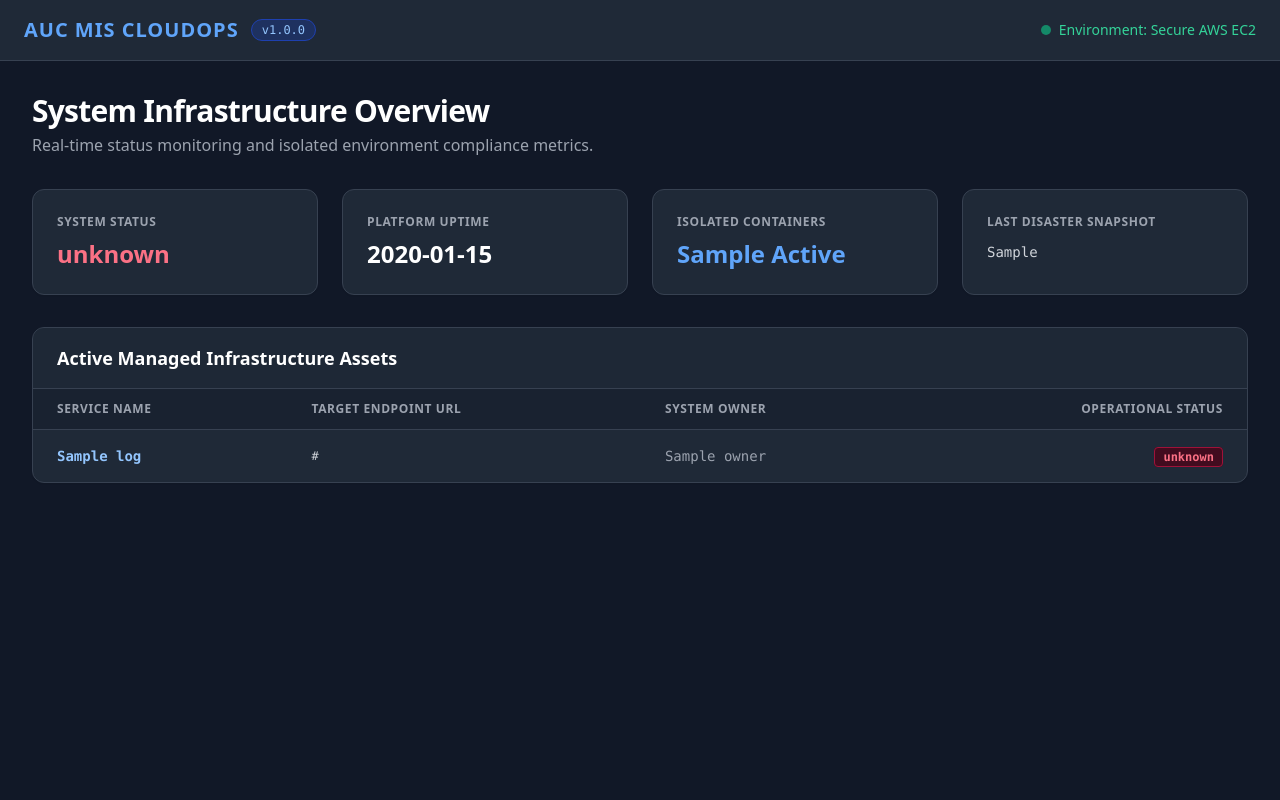
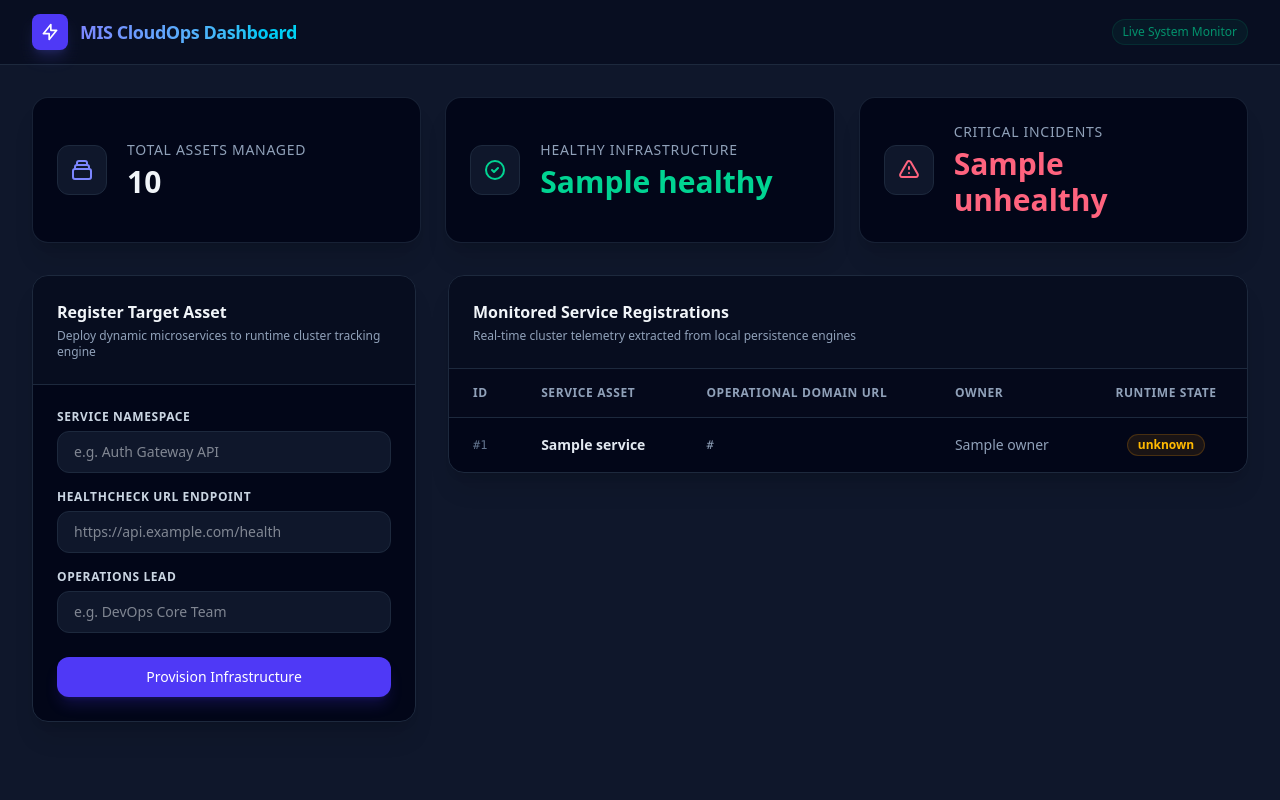
Before and after one commit to beabgirma/mis-cloudops-dashboard, a FastAPI app: template app/templates/dashboard.html in a window 1280 px wide. Run offline with FastAPI, Linux system fonts and the light colour scheme; the template is opened without the code that fills it: most values are stand-ins (such as "Sample title", 1, 10 or a date in 2020); some libraries are stand-ins or nearby versions.

Commit message:
Added Redis to this project

```diff
--- a/app/main.py
+++ b/app/main.py
@@ -1,58 +1,121 @@
+import asyncio
+import subprocess
+import os
+import sys
 from contextlib import asynccontextmanager
-from fastapi import FastAPI, Request
-from fastapi.responses import HTMLResponse
+from fastapi import FastAPI, Request, Form
+from fastapi.responses import HTMLResponse, RedirectResponse
 from fastapi.templating import Jinja2Templates
+from types import SimpleNamespace
 
-from app.routers import services_router
-from app.repositories.service_repo import list_service_records
 from app.database import init_db
+from app.repositories.service_repo import list_service_records, create_service_record
+from app.health_checker import monitor_services_loop
+from app.redis_client import send_redis_command
+from app.routers.services_router import router as services_router
 
-# 1. Database and App Lifespan Management
+redis_process = None
+
 @asynccontextmanager
 async def lifespan(app: FastAPI):
+    app_dir = os.path.dirname(os.path.abspath(__file__))               # app/
+    project_root = os.path.dirname(app_dir)                            # MIS-cloud-dashboard/
+    parent_dir = os.path.dirname(project_root)                         # Sibling container folder
+
+    # Strategy A: Look for it as a sibling directory
+    redis_script_path = os.path.join(parent_dir, "mini-redis", "server.py")
+
+    # Strategy B: Fallback if mini-redis is inside the dashboard folder (this will trip now!)
+    if not os.path.exists(redis_script_path):
+        redis_script_path = os.path.join(project_root, "mini-redis", "server.py")
+
+    if os.path.exists(redis_script_path):
+        redis_process = subprocess.Popen(
+            [sys.executable, redis_script_path],
+            stdout=subprocess.DEVNULL,
+            stderr=subprocess.DEVNULL
+        )
+        # Give the TCP port listener a moment to initialize and bind
+        await asyncio.sleep(1.0)
+
+    # Setup standard SQLite table structure
     init_db()
+
+    # Spin up the background network URL ping daemon loop
+    asyncio.create_task(monitor_services_loop())
+
     yield
 
-# 2. Application Initialization
-app = FastAPI(title="MIS CloudOps Dashboard", lifespan=lifespan)
+    # Clean shutdown of the Redis sub-process engine
+    if redis_process:
+        redis_process.terminate()
+        redis_process.wait()
 
-# 3. Template Configuration & Router Registration
+app = FastAPI(lifespan=lifespan)
 templates = Jinja2Templates(directory="app/templates")
-app.include_router(services_router.router)
 
-# 4. Root Dashboard View Route
+# Mount dynamic routers
+app.include_router(services_router)
+
 @app.get("/", response_class=HTMLResponse)
 async def read_dashboard(request: Request):
-    db_services = list_service_records()
+    # Fetch active assets out of SQLite persistence engine
+    services_list = list_service_records()
 
-    # Calculate global metrics
-    total_services = len(db_services)
+    enriched_services = []
+    total_count = len(services_list)
+    healthy_count = 0
+    unhealthy_count = 0
 
-    # Safely extract status whether the service is an object or a dictionary
-    def get_status(s):
-        return getattr(s, 'status', None) or (s.get('status') if isinstance(s, dict) else None)
+    for s in services_list:
+        # Pull ephemeral real-time health updates out of the Redis structures using the aligned pattern
+        status = send_redis_command(f"GET service:{s['id']}:status")
+        if not status:
+            status = "REDIS_DOWN"
 
-    active_services = sum(1 for s in db_services if get_status(s) == 'operational')
+        if status == "Healthy":
+            healthy_count += 1
+        elif status == "Unhealthy":
+            unhealthy_count += 1
 
-    # Determine global system status for the template's metrics block
-    # If there are services and all of them are operational, system is Operational. Otherwise, Degraded.
-    if total_services > 0 and active_services == total_services:
-        system_status = "Operational"
-    else:
-        system_status = "Degraded"
+        enriched_services.append({
+            "id": s["id"],
+            "name": s["name"],
+            "url": s["url"],
+            "owner": s["owner"],
+            "status": status
+        })
 
-    # Wrap inside the 'metrics' object the template expects
     metrics = {
-        "status": system_status
+        "total": total_count,
+        "healthy": healthy_count,
+        "unhealthy": unhealthy_count
     }
 
+    # Pass request as the first positional argument to clear deprecation warnings cleanly
     return templates.TemplateResponse(
         request,
         "dashboard.html",
         {
-            "total_services": total_services,
-            "active_services": active_services,
-            "db_services": db_services,
+            "services": enriched_services,
             "metrics": metrics
         }
     )
+
+@app.post("/services/add")
+async def add_new_service(
+    name: str = Form(...),
+    url: str = Form(...),
+    owner: str = Form(...)
+):
+    """Inserts a user-submitted service asset using SimpleNamespace to match dot-notation requirements."""
+    service_data = SimpleNamespace(
+        name=name,
+        url=url,
+        owner=owner
+    )
+
+    create_service_record(service_data)
+
+    # Redirect back to home screen to refresh dashboard stats instantly
+    return RedirectResponse(url="/", status_code=303)
--- a/app/templates/dashboard.html
+++ b/app/templates/dashboard.html
@@ -3,102 +3,132 @@
 <head>
     <meta charset="UTF-8">
     <meta name="viewport" content="width=device-width, initial-scale=1.0">
-    <title>AUC MIS CloudOps Dashboard</title>
-    <!-- Tailwind CSS CDN for instant responsive styling -->
-    <script src="https://cdn.tailwindcss.com"></script>
+    <title>MIS CloudOps Dashboard</title>
+    <!-- Tailwind CSS for rapid dashboard styling -->
+    <script src="https://cdn.jsdelivr.net/npm/@tailwindcss/browser@4"></script>
 </head>
-<body class="bg-gray-900 text-gray-100 font-sans min-h-screen">
+<body class="bg-slate-900 text-slate-100 min-h-screen font-sans">
 
-    <!-- Navbar -->
-    <nav class="bg-gray-800 border-b border-gray-700 px-6 py-4 flex justify-between items-center">
+    <!-- Header Navigation Panel -->
+    <header class="border-b border-slate-800 bg-slate-950/50 backdrop-blur-md sticky top-0 z-50">
+        <div class="max-w-7xl mx-auto px-4 sm:px-6 lg:px-8 h-16 flex items-center justify-between">
             <div class="flex items-center space-x-3">
-            <span class="text-xl font-bold tracking-wider text-blue-400">AUC MIS CLOUDOPS</span>
-            <span class="bg-blue-900/50 text-blue-300 text-xs px-2.5 py-0.5 rounded-full border border-blue-800 font-mono">v1.0.0</span>
+                <div class="h-9 w-9 bg-indigo-600 rounded-lg flex items-center justify-center shadow-lg shadow-indigo-500/20">
+                    <svg class="w-5 h-5 text-white" fill="none" stroke="currentColor" viewBox="0 0 24 24"><path stroke-linecap="round" stroke-linejoin="round" stroke-width="2" d="M13 10V3L4 14h7v7l9-11h-7z"/></svg>
                 </div>
-        <div class="flex items-center space-x-2">
-            <div class="h-2.5 w-2.5 rounded-full bg-emerald-500 animate-pulse"></div>
-            <span class="text-sm font-medium text-emerald-400">Environment: Secure AWS EC2</span>
+                <span class="text-lg font-bold tracking-tight bg-gradient-to-r from-indigo-400 to-cyan-400 bg-clip-text text-transparent">MIS CloudOps Dashboard</span>
             </div>
-    </nav>
+            <div class="flex items-center space-x-4">
+                <span class="flex items-center text-xs font-medium text-emerald-400 bg-emerald-500/10 px-2.5 py-1 rounded-full border border-emerald-500/20 animate-pulse">
+                    Live System Monitor
+                </span>
+            </div>
+        </div>
+    </header>
 
-    <!-- Main Container -->
-    <main class="max-w-7xl mx-auto p-6 lg:p-8 space-y-8">
+    <main class="max-w-7xl mx-auto px-4 sm:px-6 lg:px-8 py-8 space-y-8">
 
-        <!-- Header Section -->
+        <!-- Metrics Component Card Grid Grid -->
+        <section class="grid grid-cols-1 md:grid-cols-3 gap-6">
+            <div class="bg-slate-950 p-6 rounded-2xl border border-slate-800/80 shadow-xl flex items-center space-x-5">
+                <div class="p-3 bg-slate-900 text-indigo-400 rounded-xl border border-slate-800"><svg class="w-6 h-6" fill="none" stroke="currentColor" viewBox="0 0 24 24"><path stroke-linecap="round" stroke-linejoin="round" stroke-width="2" d="M19 11H5m14 0a2 2 0 012 2v6a2 2 0 01-2 2H5a2 2 0 01-2-2v-6a2 2 0 012-2m14 0V9a2 2 0 00-2-2M5 11V9a2 2 0 012-2m0 0V5a2 2 0 012-2h6a2 2 0 012 2v2M7 7h10"/></svg></div>
                 <div>
-            <h1 class="text-3xl font-bold text-white tracking-tight">System Infrastructure Overview</h1>
-            <p class="text-gray-400 mt-1">Real-time status monitoring and isolated environment compliance metrics.</p>
+                    <p class="text-sm font-medium text-slate-400 uppercase tracking-wider">Total Assets Managed</p>
+                    <p class="text-3xl font-bold mt-1 text-slate-100">{{ metrics.total }}</p>
+                </div>
+            </div>
+            <div class="bg-slate-950 p-6 rounded-2xl border border-slate-800/80 shadow-xl flex items-center space-x-5">
+                <div class="p-3 bg-slate-900 text-emerald-400 rounded-xl border border-slate-800"><svg class="w-6 h-6" fill="none" stroke="currentColor" viewBox="0 0 24 24"><path stroke-linecap="round" stroke-linejoin="round" stroke-width="2" d="M9 12l2 2 4-4m6 2a9 9 0 11-18 0 9 9 0 0118 0z"/></svg></div>
+                <div>
+                    <p class="text-sm font-medium text-slate-400 uppercase tracking-wider">Healthy Infrastructure</p>
+                    <p class="text-3xl font-bold mt-1 text-emerald-400">{{ metrics.healthy }}</p>
+                </div>
+            </div>
+            <div class="bg-slate-950 p-6 rounded-2xl border border-slate-800/80 shadow-xl flex items-center space-x-5">
+                <div class="p-3 bg-slate-900 text-rose-400 rounded-xl border border-slate-800"><svg class="w-6 h-6" fill="none" stroke="currentColor" viewBox="0 0 24 24"><path stroke-linecap="round" stroke-linejoin="round" stroke-width="2" d="M12 9v2m0 4h.01m-6.938 4h13.856c1.54 0 2.502-1.667 1.732-3L13.732 4c-.77-1.333-2.694-1.333-3.464 0L3.34 16c-.77 1.333.192 3 1.732 3z"/></svg></div>
+                <div>
+                    <p class="text-sm font-medium text-slate-400 uppercase tracking-wider">Critical Incidents</p>
+                    <p class="text-3xl font-bold mt-1 text-rose-400">{{ metrics.unhealthy }}</p>
+                </div>
+            </div>
+        </section>
+
+        <!-- Dynamic Asset Registration Panels and Table Section Split Layout -->
+        <section class="grid grid-cols-1 lg:grid-cols-3 gap-8 items-start">
+
+            <!-- Asset Provisioning Form Interface -->
+            <div class="bg-slate-950 rounded-2xl border border-slate-800 shadow-xl overflow-hidden lg:col-span-1">
+                <div class="p-6 border-b border-slate-800 bg-slate-900/40">
+                    <h2 class="text-base font-semibold text-slate-100">Register Target Asset</h2>
+                    <p class="text-xs text-slate-400 mt-1">Deploy dynamic microservices to runtime cluster tracking engine</p>
+                </div>
+                <form action="/services/add" method="POST" class="p-6 space-y-4">
+                    <div>
+                        <label for="name" class="block text-xs font-semibold text-slate-300 uppercase tracking-wider">Service Namespace</label>
+                        <input type="text" id="name" name="name" required placeholder="e.g. Auth Gateway API"
+                            class="w-full mt-1.5 bg-slate-900 border border-slate-800 text-slate-100 rounded-xl px-4 py-2.5 text-sm focus:outline-none focus:border-indigo-500 focus:ring-2 focus:ring-indigo-500/20 transition">
+                    </div>
+                    <div>
+                        <label for="url" class="block text-xs font-semibold text-slate-300 uppercase tracking-wider">Healthcheck URL Endpoint</label>
+                        <input type="url" id="url" name="url" required placeholder="https://api.example.com/health"
+                            class="w-full mt-1.5 bg-slate-900 border border-slate-800 text-slate-100 rounded-xl px-4 py-2.5 text-sm focus:outline-none focus:border-indigo-500 focus:ring-2 focus:ring-indigo-500/20 transition">
+                    </div>
+                    <div>
+                        <label for="owner" class="block text-xs font-semibold text-slate-300 uppercase tracking-wider">Operations Lead</label>
+                        <input type="text" id="owner" name="owner" required placeholder="e.g. DevOps Core Team"
+                            class="w-full mt-1.5 bg-slate-900 border border-slate-800 text-slate-100 rounded-xl px-4 py-2.5 text-sm focus:outline-none focus:border-indigo-500 focus:ring-2 focus:ring-indigo-500/20 transition">
+                    </div>
+                    <button type="submit"
+                        class="w-full mt-2 bg-indigo-600 hover:bg-indigo-500 text-white font-medium text-sm py-2.5 px-4 rounded-xl cursor-pointer shadow-lg shadow-indigo-600/20 hover:shadow-indigo-500/30 transition duration-150 active:scale-[0.98]">
+                        Provision Infrastructure
+                    </button>
+                </form>
             </div>
 
-        <!-- Metrics Grid -->
-        <div class="grid grid-cols-1 md:grid-cols-4 gap-6">
-            <!-- Status Card -->
-            <div class="bg-gray-800 border border-gray-700 rounded-xl p-6 shadow-sm">
-                <p class="text-xs font-semibold uppercase tracking-wider text-gray-400">System Status</p>
-                {% if metrics.status == 'Operational' %}
-                <p class="text-2xl font-bold text-emerald-400 mt-2">{{ metrics.status }}</p>
-                {% else %}
-                <p class="text-2xl font-bold text-rose-400 mt-2">{{ metrics.status }}</p>
-                {% endif %}
-            </div>
-            <!-- Uptime Card -->
-            <div class="bg-gray-800 border border-gray-700 rounded-xl p-6 shadow-sm">
-                <p class="text-xs font-semibold uppercase tracking-wider text-gray-400">Platform Uptime</p>
-                <p class="text-2xl font-bold text-white mt-2">{{ metrics.uptime }}</p>
-            </div>
-            <!-- Containers Card -->
-            <div class="bg-gray-800 border border-gray-700 rounded-xl p-6 shadow-sm">
-                <p class="text-xs font-semibold uppercase tracking-wider text-gray-400">Isolated Containers</p>
-                <p class="text-2xl font-bold text-blue-400 mt-2">{{ metrics.active_containers }} Active</p>
-            </div>
-            <!-- Disaster Recovery Card -->
-            <div class="bg-gray-800 border border-gray-700 rounded-xl p-6 shadow-sm">
-                <p class="text-xs font-semibold uppercase tracking-wider text-gray-400">Last Disaster Snapshot</p>
-                <p class="text-sm font-mono text-gray-300 mt-3">{{ metrics.last_backup }}</p>
-            </div>
-        </div>
-
-        <!-- Operational Logs Table -->
-        <div class="bg-gray-800 border border-gray-700 rounded-xl shadow-sm overflow-hidden">
-            <div class="px-6 py-4 border-b border-gray-700 bg-gray-800/50">
-                <h2 class="text-lg font-semibold text-white">Active Managed Infrastructure Assets</h2>
+            <!-- Active Cluster Infrastructure Status Table Representation -->
+            <div class="bg-slate-950 rounded-2xl border border-slate-800 shadow-xl overflow-hidden lg:col-span-2">
+                <div class="p-6 border-b border-slate-800 bg-slate-900/40">
+                    <h2 class="text-base font-semibold text-slate-100">Monitored Service Registrations</h2>
+                    <p class="text-xs text-slate-400 mt-1">Real-time cluster telemetry extracted from local persistence engines</p>
                 </div>
                 <div class="overflow-x-auto">
-                <table class="w-full text-left border-collapse">
+                    <table class="w-full border-collapse text-left">
                         <thead>
-                        <tr class="bg-gray-900/40 text-xs font-semibold uppercase tracking-wider text-gray-400 border-b border-gray-700">
-                            <th class="px-6 py-3">Service Name</th>
-                            <th class="px-6 py-3">Target Endpoint URL</th>
-                            <th class="px-6 py-3">System Owner</th>
-                            <th class="px-6 py-3 text-right">Operational Status</th>
+                            <tr class="border-b border-slate-800 text-xs font-semibold uppercase tracking-wider text-slate-400 bg-slate-900/20">
+                                <th class="px-6 py-4">ID</th>
+                                <th class="px-6 py-4">Service Asset</th>
+                                <th class="px-6 py-4">Operational Domain URL</th>
+                                <th class="px-6 py-4">Owner</th>
+                                <th class="px-6 py-4 text-center">Runtime State</th>
                             </tr>
                         </thead>
-                    <tbody class="divide-y divide-gray-700 text-sm font-mono">
-                        {% for log in logs %}
-                        <tr class="hover:bg-gray-700/30 transition-colors">
-                            <!-- Service Name -->
-                            <td class="px-6 py-4 font-semibold text-blue-300">
-                                {{ log.name if log is mapping else log.name }}
-                            </td>
-                            <!-- Target Endpoint URL -->
-                            <td class="px-6 py-4 text-gray-300 text-xs">
-                                {{ log.url if log is mapping else log.url }}
-                            </td>
-                            <!-- System Owner -->
-                            <td class="px-6 py-4 text-gray-400">
-                                {{ log.owner if log is mapping else log.owner }}
-                            </td>
-                            <!-- Operational Status Dynamic Badge -->
-                            <td class="px-6 py-4 text-right">
-                                {% if (log.status if log is mapping else log.status) == 'Operational' %}
-                                <span class="bg-emerald-950/80 text-emerald-400 text-xs px-2 py-0.5 rounded border border-emerald-800 font-semibold">
-                                    Operational
+                        <tbody class="divide-y divide-slate-800 text-sm">
+                            {% for service in services %}
+                            <tr class="hover:bg-slate-900/30 transition">
+                                <td class="px-6 py-4 text-slate-500 font-mono text-xs">#{{ service.id }}</td>
+                                <td class="px-6 py-4 font-semibold text-slate-200">{{ service.name }}</td>
+                                <td class="px-6 py-4 text-slate-400 font-mono text-xs truncate max-w-[200px]">{{ service.url }}</td>
+                                <td class="px-6 py-4 text-slate-400">{{ service.owner }}</td>
+                                <td class="px-6 py-4 text-center whitespace-nowrap">
+                                    {% if service.status == 'Healthy' %}
+                                    <span class="inline-flex items-center text-xs font-semibold px-2.5 py-0.5 rounded-full bg-emerald-500/10 text-emerald-400 border border-emerald-500/20">
+                                        Healthy
+                                    </span>
+                                    {% elif service.status == 'Unhealthy' %}
+                                    <span class="inline-flex items-center text-xs font-semibold px-2.5 py-0.5 rounded-full bg-rose-500/10 text-rose-400 border border-rose-500/20">
+                                        Unhealthy
                                     </span>
                                     {% else %}
-                                <span class="bg-rose-950/80 text-rose-400 text-xs px-2 py-0.5 rounded border border-rose-800 font-semibold">
-                                    {{ log.status if log is mapping else log.status }}
+                                    <span class="inline-flex items-center text-xs font-semibold px-2.5 py-0.5 rounded-full bg-amber-500/10 text-amber-400 border border-amber-500/20">
+                                        {{ service.status }}
                                     </span>
                                     {% endif %}
+                                </td>
+                            </tr>
+                            {% else %}
+                            <tr>
+                                <td colspan="5" class="px-6 py-12 text-center text-slate-500 text-sm">
+                                    No infrastructure targets currently monitored by runtime orchestration engines.
                                 </td>
                             </tr>
                             {% endfor %}
@@ -106,6 +136,9 @@
                     </table>
                 </div>
             </div>
+
+        </section>
     </main>
+
 </body>
 </html>
--- /dev/null
+++ b/data.json
@@ -0,0 +1 @@
+{"service:1": "degraded", "service:1:status": "Unhealthy", "service:2:status": "Healthy", "service:3:status": "Healthy", "service:4:status": "Healthy"}
--- /dev/null
+++ b/mini-redis/pytest.ini
@@ -0,0 +1,2 @@
+[pytest]
+pythonpath = .
--- /dev/null
+++ b/mini-redis/requirements.txt
@@ -0,0 +1 @@
+pytest
```
Also changed, not shown: app/health_checker.py (added, +38 -0 lines), app/redis_client.py (added, +17 -0 lines), mini-redis/client.py (added, +23 -0 lines), mini-redis/commands.py (added, +47 -0 lines), mini-redis/server.py (added, +31 -0 lines), mini-redis/store.py (added, +74 -0 lines), mini-redis/tests/test_command.py (added, +39 -0 lines), mini-redis/tests/test_persistence.py (added, +24 -0 lines), mini-redis/tests/test_store.py (added, +45 -0 lines), mini-redis/tests/test_ttl.py (added, +37 -0 lines), mini-redis/.github/workflows/.github/workflows/python-tests.yml (added), mini-redis/.github/workflows/python-tests.yml (added), mini-redis/README.md (added), 2 other files. Lines whose indentation alone changed are shown as unchanged.
